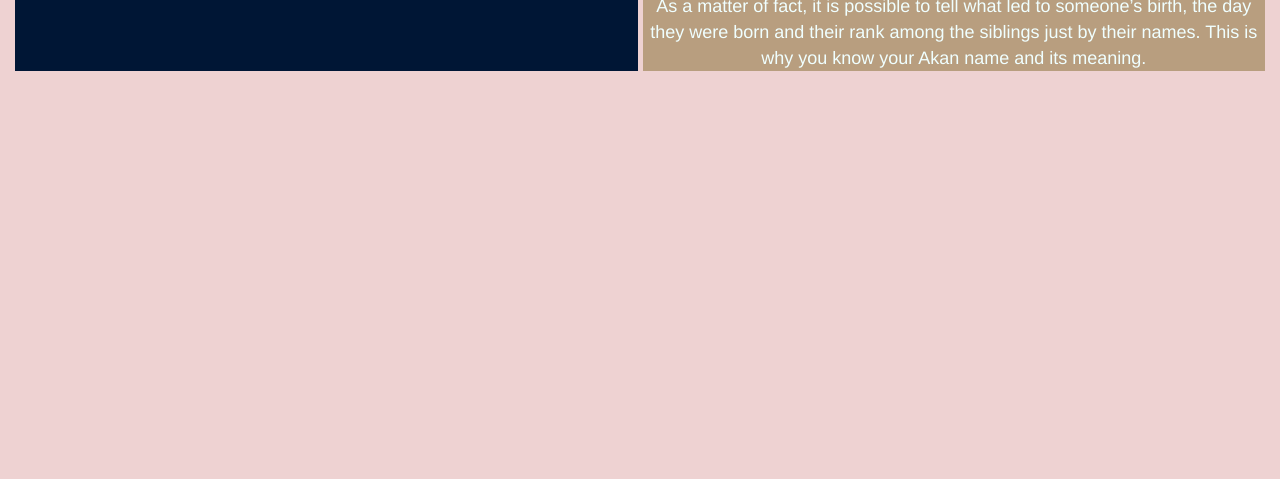
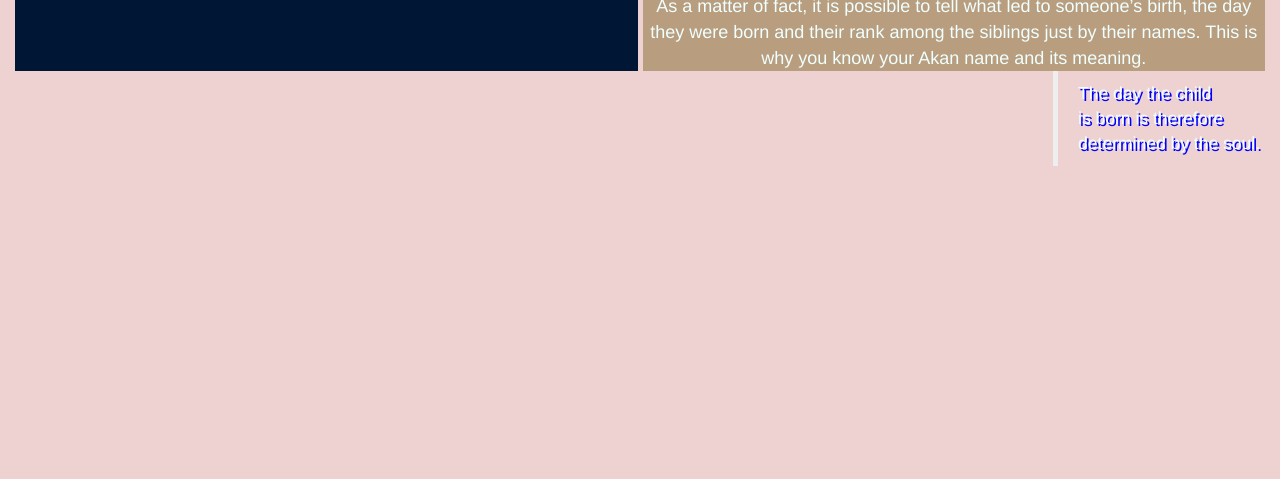
Before and after one commit to Pascal-Owilly/Akan-Names, a plain HTML site: page index.html in a window 1280 px wide. Shown: the part 321-800 px from the top of the page. Drawn offline with nearby package versions, Linux system fonts and the light colour scheme.

Commit message:
add blockquote

```diff
--- a/index.html
+++ b/index.html
@@ -58,6 +58,10 @@
     </div>
 
 
+    <blockquote>The day the child <br> is born is therefore <br> determined by the soul.</blockquote>
+
+
+
     </body>
 
 </html>
```
